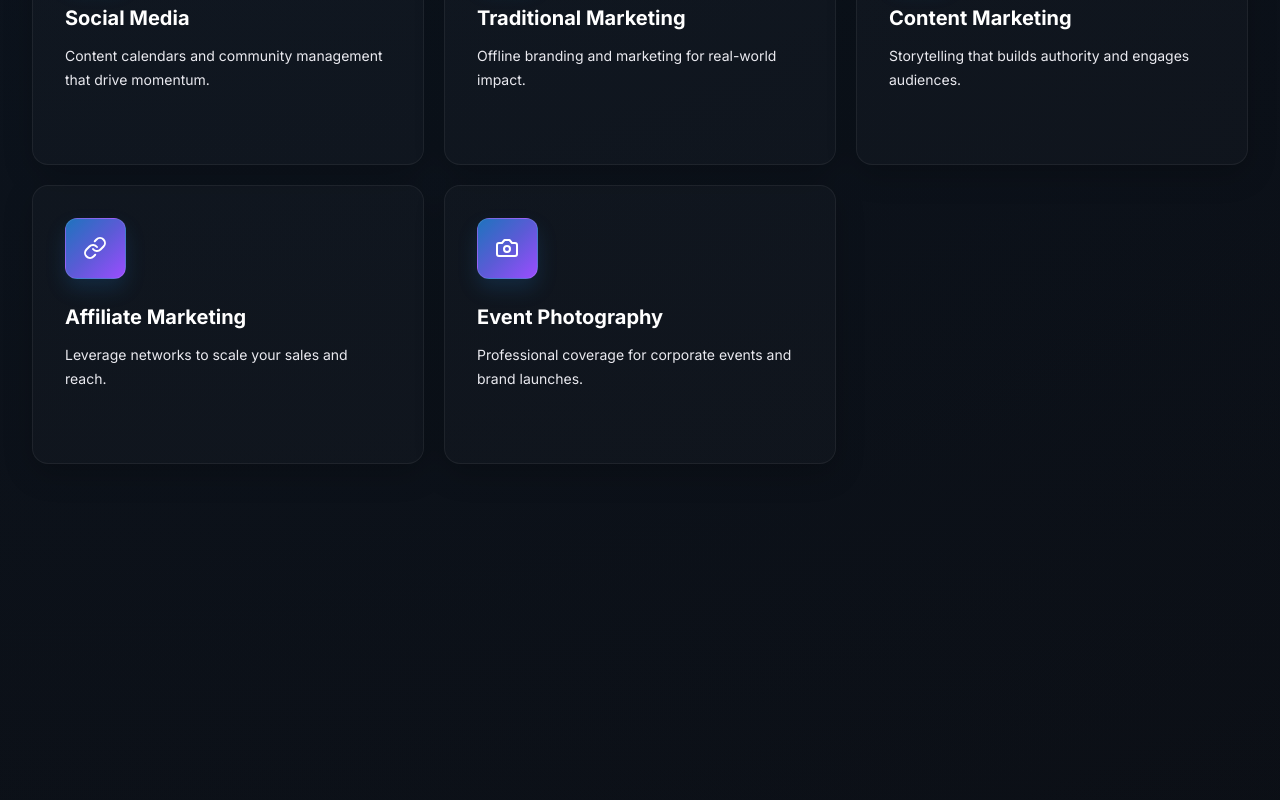
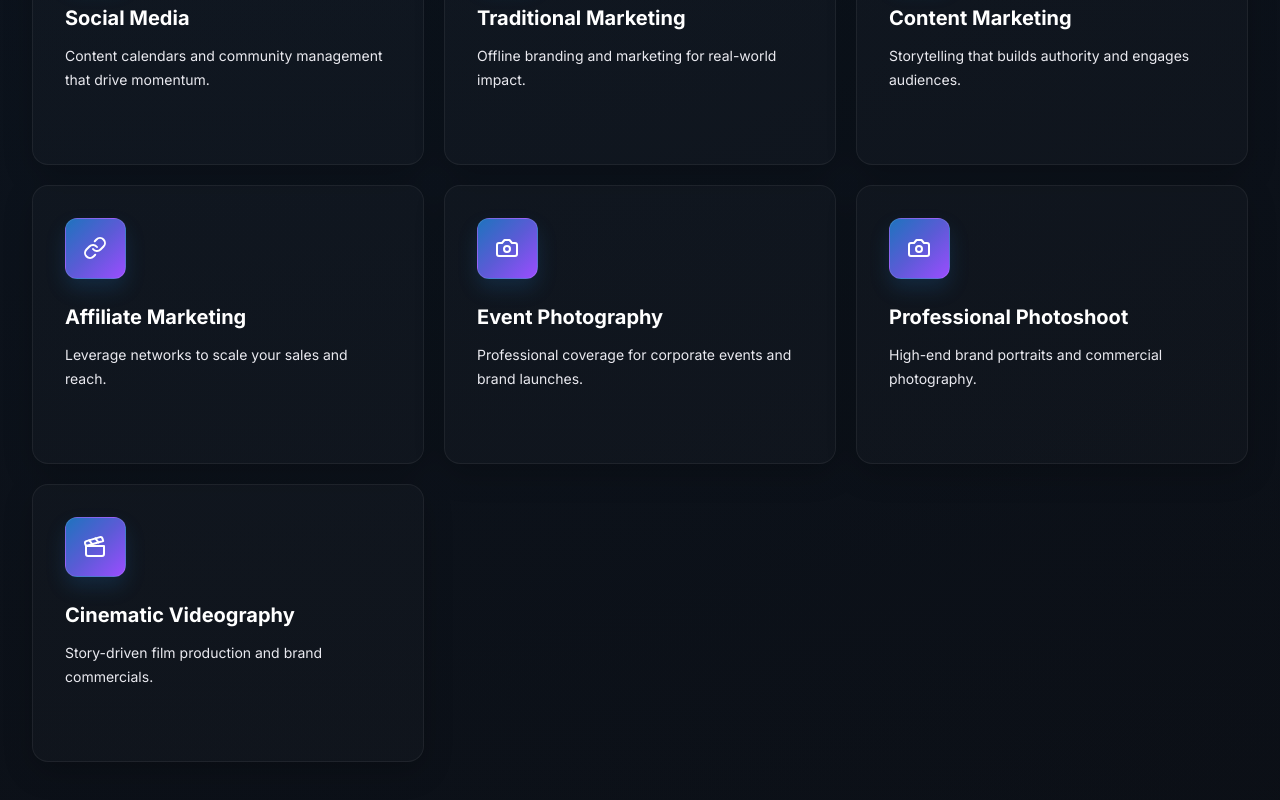
Before and after one commit to manoj-7-max/Pixelix-Media, a React (Vite) app: page / in a window 1280 px wide. Shown: the part 1556-2356 px from the top of the page. Built offline with nearby package versions, Linux system fonts and the light colour scheme.

Commit message:
Update FounderSection and add new services

```diff
--- a/src/main.jsx
+++ b/src/main.jsx
@@ -75,6 +75,22 @@ const services = [
     icon: Camera,
     longDescription: "Capture the essence of your events with high-end photography. We provide comprehensive coverage for corporate gatherings, brand launches, and special events.",
     features: ["Corporate Events", "Brand Launches", "Product Unveiling", "Live Editing"]
+  },
+  {
+    id: "professional-photoshoot",
+    title: "Professional Photoshoot",
+    text: "High-end brand portraits and commercial photography.",
+    icon: Camera,
+    longDescription: "We provide professional photoshoot services for brands, products, and individuals. Our high-end equipment and lighting setup ensure cinematic quality in every shot.",
+    features: ["Brand Portraits", "Product Photography", "Commercial Shoots", "Fashion Photography"]
+  },
+  {
+    id: "cinematic-videography",
+    title: "Cinematic Videography",
+    text: "Story-driven film production and brand commercials.",
+    icon: Clapperboard,
+    longDescription: "Transform your brand's narrative with cinematic videography. We specialize in high-end production, from raw concepts to polished film stories that resonate with your audience.",
+    features: ["Brand Films", "Commercial Ads", "Event Highlights", "Social Media Reels"]
   },
 ];
 
@@ -565,7 +581,6 @@ function FloatingWhatsApp() {
 }
 
 function FounderSection() {
-  const navigate = useNavigate();
   return (
     <section id="founder" className="relative py-24">
       <div className="mx-auto max-w-7xl px-5 sm:px-6 lg:px-8">
@@ -580,14 +595,14 @@ function FounderSection() {
                   A visionary creator specializing in high-end cinematic visuals and digital branding. From raw concepts to polished brand stories, Ram leads the creative vision at Pixelix Media.
                 </p>
                 <div className="mt-10">
-                  <button onClick={() => navigate("/founder")} className="neon-button">
+                  <Link to="/founder" className="neon-button inline-flex items-center gap-2">
                     View Founder Portfolio <ArrowRight size={18} />
-                  </button>
+                  </Link>
                 </div>
               </div>
               <div className="relative min-h-[400px] lg:min-h-full">
                 <img
-                  src="/portfolio/IMG_6010.JPG.jpeg"
+                  src="/founder/founder_hero.png"
                   alt="Ram Prasath"
                   className="absolute inset-0 h-full w-full object-cover grayscale brightness-75 transition-all duration-700 hover:grayscale-0 hover:brightness-100"
                 />
```
